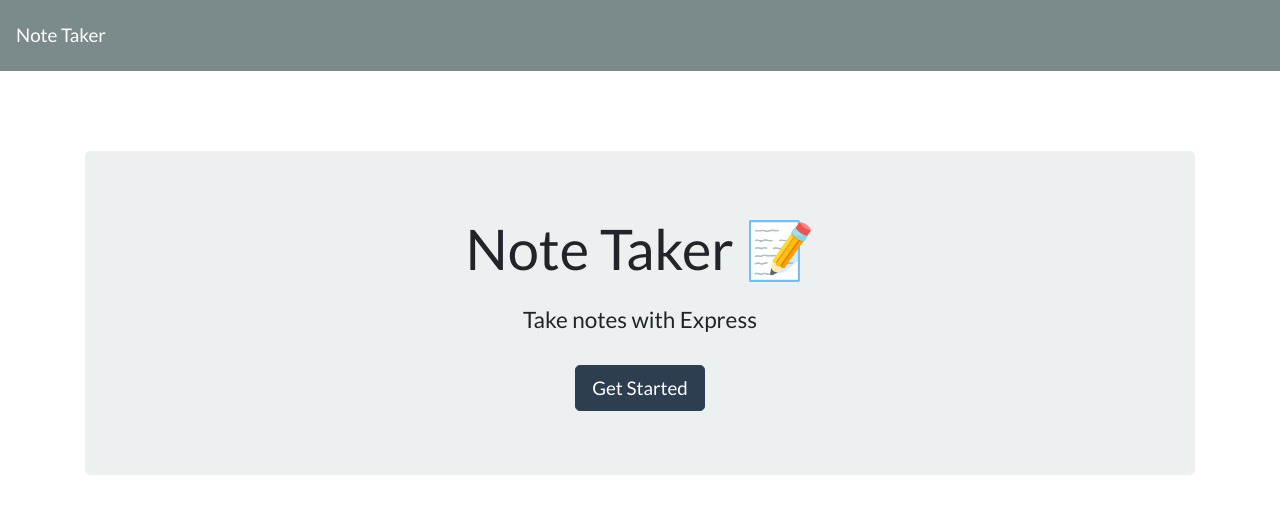
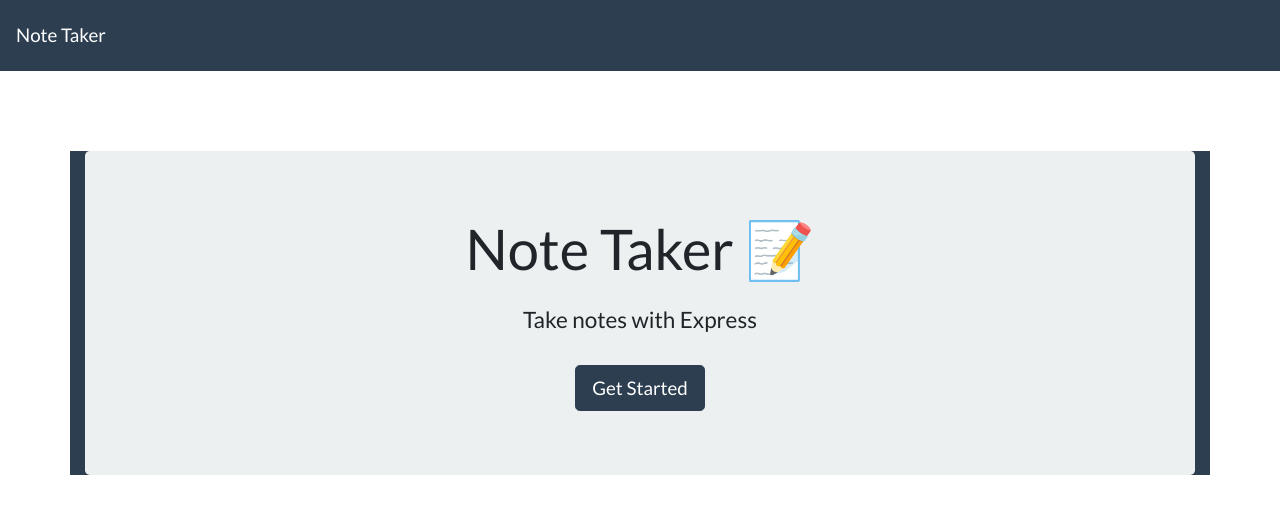
Before and after one commit to claire-max/Note-Taker, a website: page public/index.html in a window 1280 px wide. Drawn offline with nearby package versions, Linux system fonts and the light colour scheme; no server answers.

Commit message:
added to index.html

```diff
--- a/public/index.html
+++ b/public/index.html
@@ -10,11 +10,11 @@
 </head>
 
 <body>
-  <nav class="navbar navbar-dark bg-dark">
+  <nav class="navbar navbar-dark bg-primary">
     <a class="navbar-brand" href="/">Note Taker
     </a>
   </nav>
-  <div class="container">
+  <div class="container bg-primary">
     <div style="margin-top: 80px;" class="jumbotron text-center">
       <h1 class="display-4">Note Taker <span role="img" aria-label="Memo">📝</span></h1>
       <h4 class="mt-4">Take notes with Express</h4>
```
